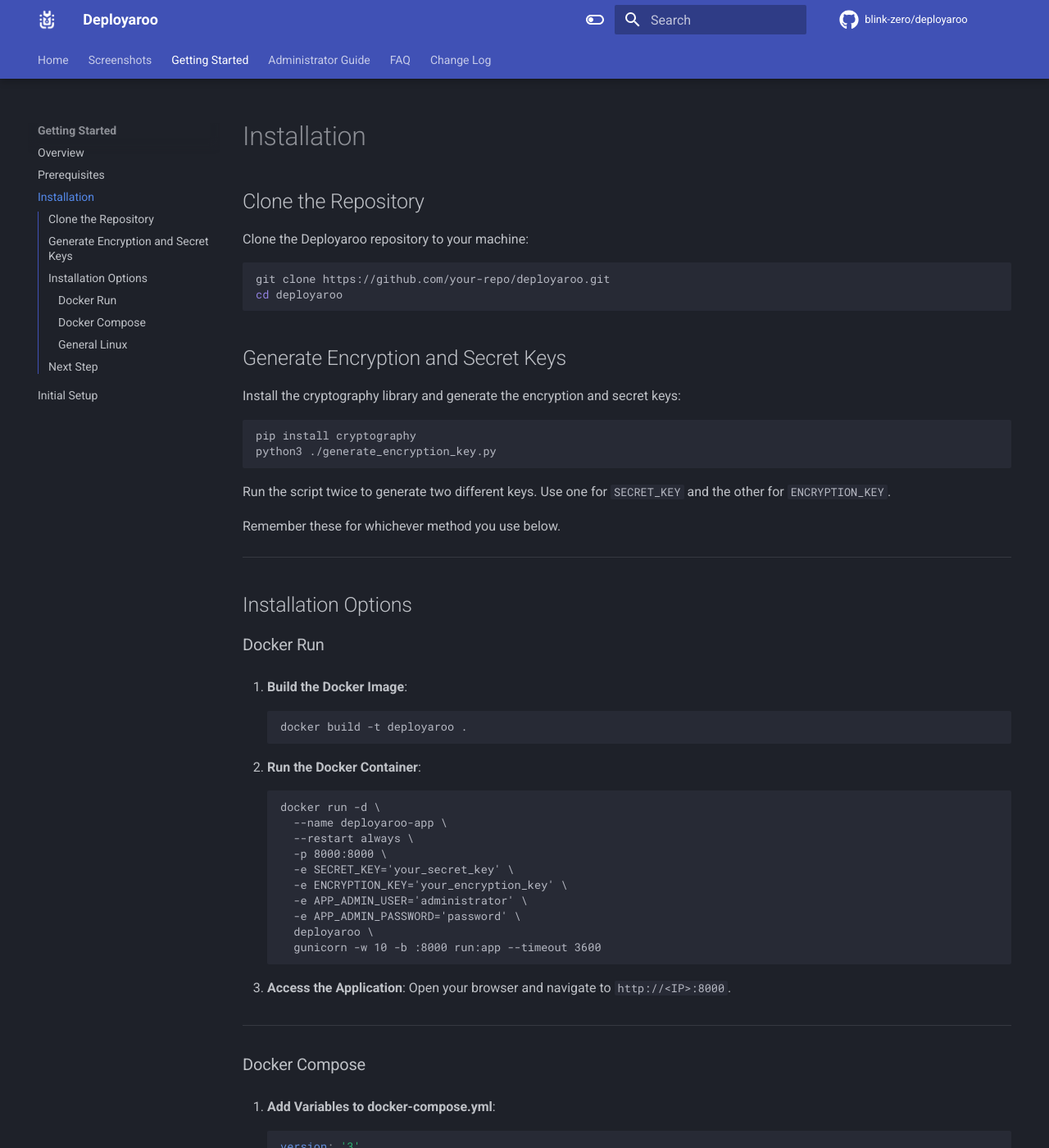
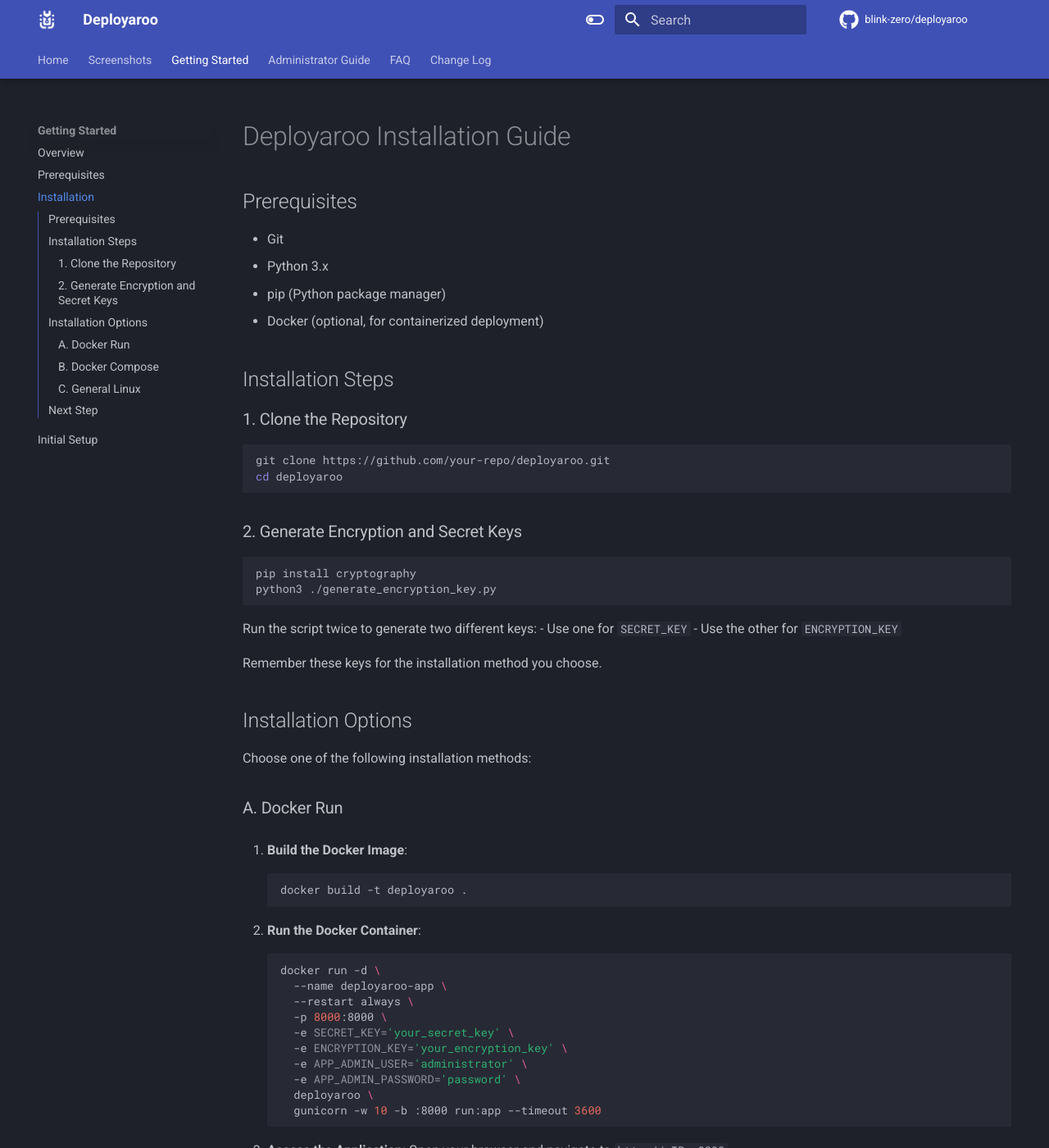
Before and after one commit to blink-zero/deployaroo-docs, an MkDocs documentation site: the page built from docs/getting-started/installation.md, in a window 1280 px wide and 1400 px high. Shown: the whole window at 82% size. Built offline with MkDocs 1.6.1 and Material for MkDocs 9.7.7, drawn with Linux system fonts in a browser that asks for light colours; comment, search, counter and statistics services are not loaded; some of the changed text lies outside the part shown.

Commit message:
Changed up installation guide

````diff
--- a/docs/getting-started/installation.md
+++ b/docs/getting-started/installation.md
@@ -1,33 +1,39 @@
+# Deployaroo Installation Guide
 
-# Installation
+## Prerequisites
 
-## Clone the Repository
+- Git
+- Python 3.x
+- pip (Python package manager)
+- Docker (optional, for containerized deployment)
 
-Clone the Deployaroo repository to your machine:
+## Installation Steps
+
+### 1. Clone the Repository
 
 ```sh
 git clone https://github.com/your-repo/deployaroo.git
 cd deployaroo
 ```
 
-## Generate Encryption and Secret Keys
-
-Install the cryptography library and generate the encryption and secret keys:
+### 2. Generate Encryption and Secret Keys
 
 ```sh
 pip install cryptography
 python3 ./generate_encryption_key.py
 ```
 
-Run the script twice to generate two different keys. Use one for `SECRET_KEY` and the other for `ENCRYPTION_KEY`.
+Run the script twice to generate two different keys:
+- Use one for `SECRET_KEY`
+- Use the other for `ENCRYPTION_KEY`
 
-Remember these for whichever method you use below.
-
----
+Remember these keys for the installation method you choose.
 
 ## Installation Options
 
-### Docker Run
+Choose one of the following installation methods:
+
+### A. Docker Run
 
 1. **Build the Docker Image**:
    ```sh
@@ -35,7 +41,7 @@
    ```
 
 2. **Run the Docker Container**:
-   ```
+   ```sh
    docker run -d \
      --name deployaroo-app \
      --restart always \
@@ -51,11 +57,9 @@
 3. **Access the Application**:
    Open your browser and navigate to `http://<IP>:8000`.
 
----
+### B. Docker Compose
 
-### Docker Compose
-
-1. **Add Variables to docker-compose.yml**:
+1. **Create or modify docker-compose.yml**:
    ```yaml
    version: '3'
    services:
@@ -96,21 +99,15 @@
 3. **Access the Application**:
    Open your browser and navigate to `http://<IP>:80`.
 
----
-
-### General Linux
+### C. General Linux
 
 1. **Set Environment Variables**:
-
-   Set the following environment variables with the generated keys
-
    ```sh
    export SECRET_KEY='your_generated_secret_key'
    export ENCRYPTION_KEY='your_generated_encryption_key'
    ```
 
-   **Alternatively**, you can update these values in `./apps/config.py`:
-
+   Alternatively, update these values in `./apps/config.py`:
    ```python
    default_secret_key = 'your_generated_secret_key'
    default_encryption_key = 'your_generated_encryption_key'
````
Also changed, not shown: other parts of docs/getting-started/installation.md (+4 -5 lines).
